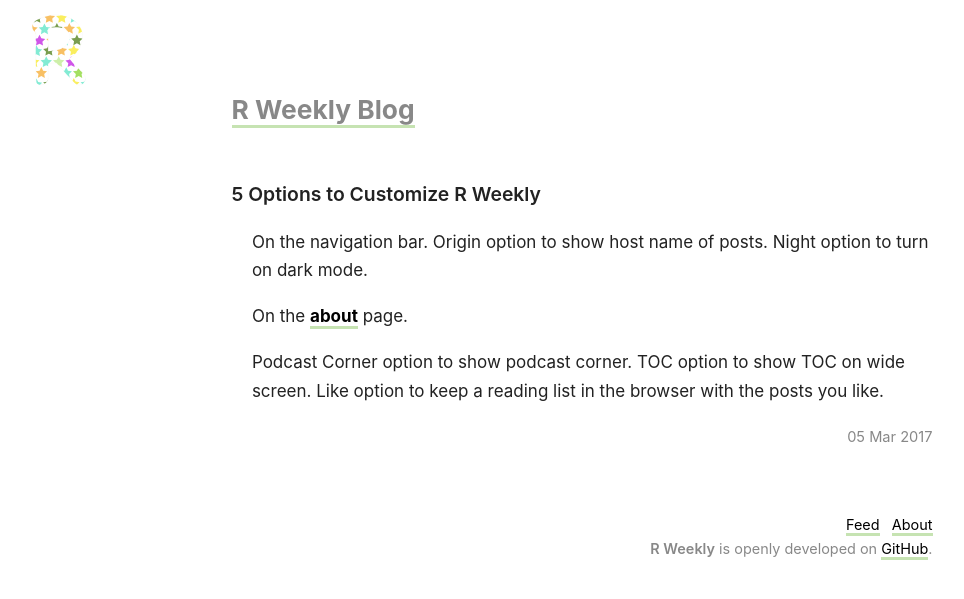
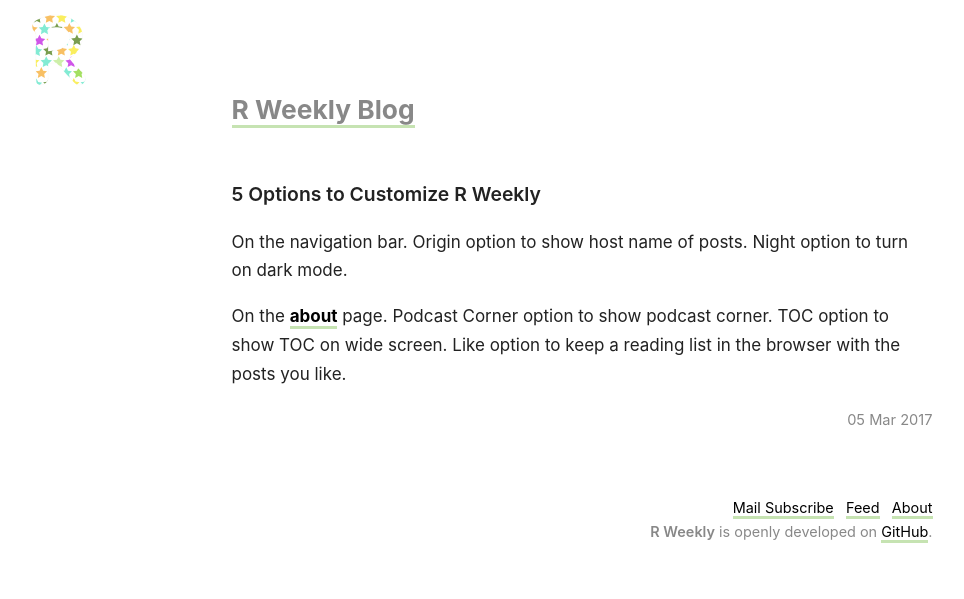
Before and after one commit to rweekly/blog.rweekly.org, a Jekyll site: the page built from _posts/2017-03-05-customize-rweekly.md, in a window 1280 px wide. Shown: the top 599 px of the page, without its empty margins (58-1022 px from the left). Built offline with Jekyll 4.4.1, drawn with Linux system fonts in a browser that asks for light colours.

Commit message:
Update: post layout

```diff
--- a/_includes/footer.html
+++ b/_includes/footer.html
@@ -1,5 +1,6 @@
 <footer>
   <p>
+  <a href="https://feedburner.google.com/fb/a/mailverify?uri=rweeklyblog&amp;loc=en_US">Mail Subscribe</a> &nbsp;
   <a href="https://blog.rweekly.org/atom.xml"  target="_blank">Feed</a> &nbsp; <a href="https://rweekly.org/about.html"  target="_blank">About</a></p>
   <p><strong>R Weekly</strong> is openly developed on <a href="https://github.com/rweekly/rweekly.org"  target="_blank">GitHub</a>. </p>
 </footer>
--- a/_posts/2017-03-05-customize-rweekly.md
+++ b/_posts/2017-03-05-customize-rweekly.md
@@ -5,6 +5,4 @@
 
 On the navigation bar. Origin option to show host name of posts. Night option to turn on dark mode.
 
-On the [about](https://rweekly.org/about.html#Options) page.
-
-Podcast Corner option to show podcast corner. TOC option to show TOC on wide screen. Like option to keep a reading list in the browser with the posts you like.
+On the [about](https://rweekly.org/about.html#Options) page. Podcast Corner option to show podcast corner. TOC option to show TOC on wide screen. Like option to keep a reading list in the browser with the posts you like.
--- a/_sass/_basestyle.scss
+++ b/_sass/_basestyle.scss
@@ -187,9 +187,9 @@
   margin: -25px auto 0 auto;
 }
 
-article .content {
-  padding-left: 1.2em;
-}
+// article .content {
+//   padding-left: 1.2em;
+// }
 
 article .content blockquote {
   margin-left: 1.7em;
```
